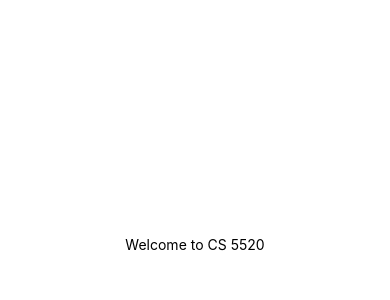
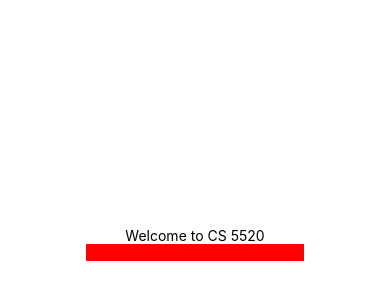
Before and after one commit to petersunmk/5520, a React Native app: screen / in a window 390 px wide. Shown: the part 178-478 px from the top of the page. Built offline with nearby package versions, Linux system fonts and the light colour scheme.

Commit message:
add textinput

```diff
--- a/App.js
+++ b/App.js
@@ -1,12 +1,23 @@
 import { StatusBar } from "expo-status-bar";
-import { StyleSheet, Text, View } from "react-native";
+import { useState } from "react";
+import { StyleSheet, Text, TextInput, View } from "react-native";
 import Header from "./components/Header";
 
 export default function App() {
+  const [text, setText] = useState();
+
   return (
     <View style={styles.container}>
       <Header name="CS 5520" />
       <StatusBar style="auto" />
+      <TextInput
+        style={{ backgroundColor: "red" }}
+        //value={text}
+        onChangeText={(changeText) => {
+          setText(changeText);
+        }}
+      />
+      <Text>{text}</Text>
     </View>
   );
 }
```
